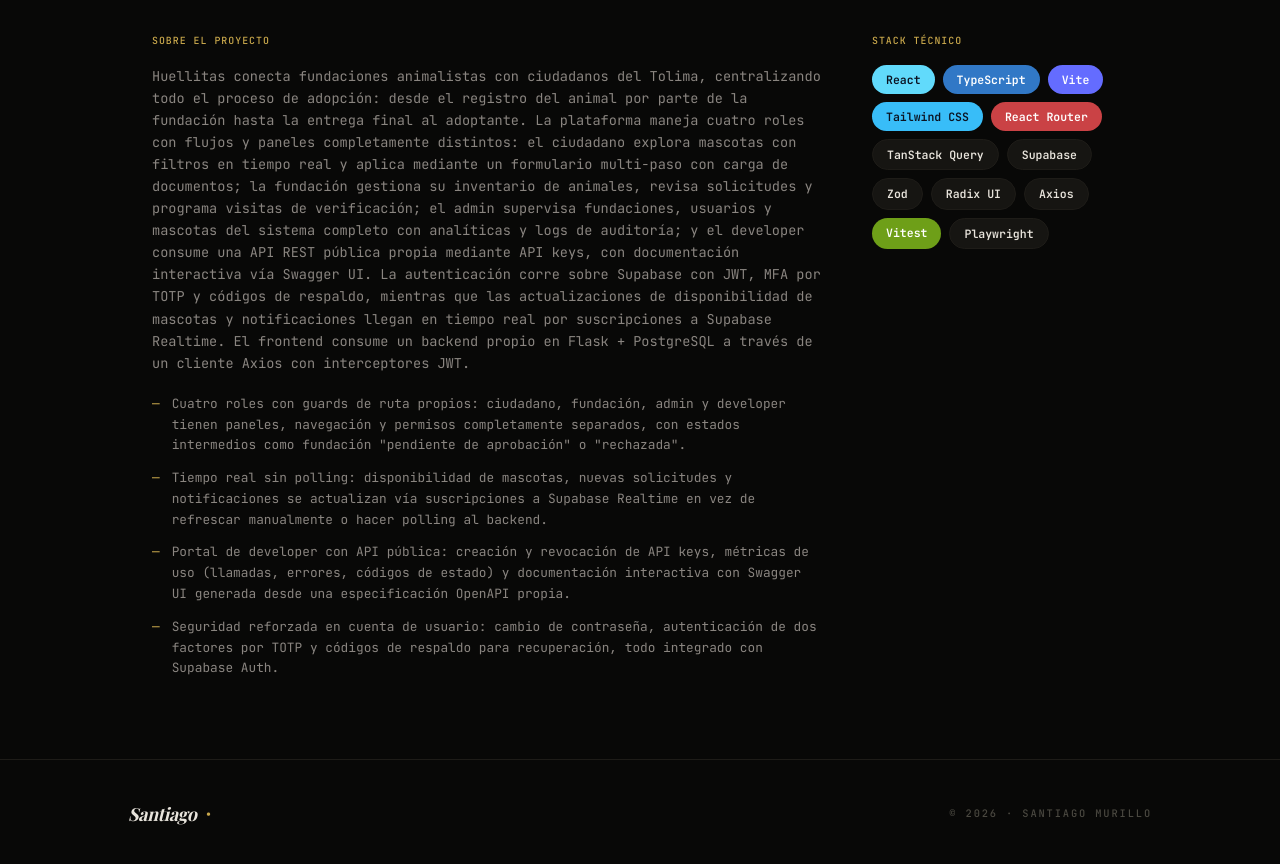
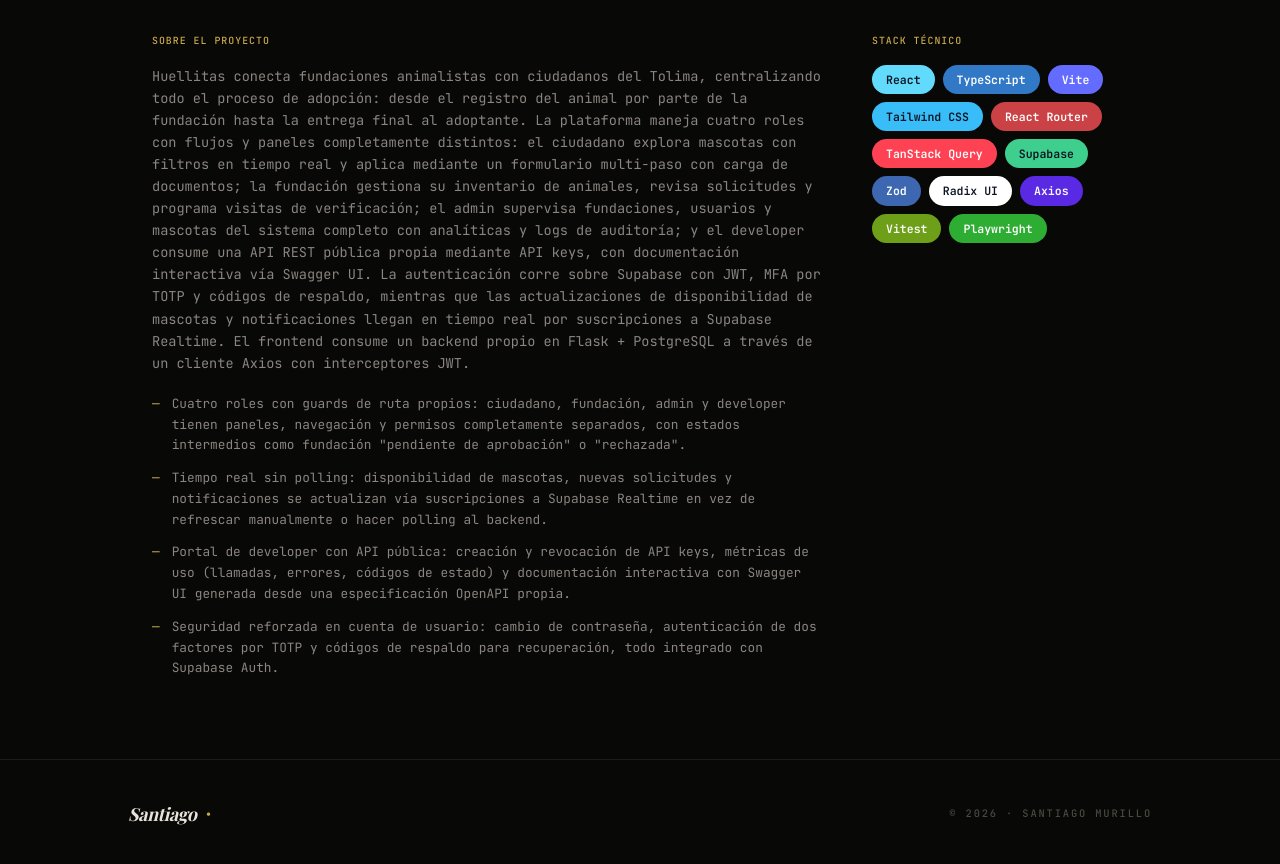
Before and after one commit to MurilloR11/MurilloR11.github.io, a React (Vite) app: page /proyectos/huellitas in a window 1280 px wide. Shown: the part 900-1764 px from the top of the page. Built offline with nearby package versions, Linux system fonts and the light colour scheme; a web font is replaced by a local one.

Commit message:
fix(projects): agregar colores de marca faltantes en pills del stack técnico

```diff
--- a/src/features/projects/techColors.ts
+++ b/src/features/projects/techColors.ts
@@ -15,6 +15,13 @@ const TECH_COLORS: Record<string, { bg: string; text: string }> = {
   'prettier':         { bg: '#F7B93E', text: '#1A1A1A' },
   'vitest':           { bg: '#6E9F18', text: '#FFFFFF' },
   'testing library':  { bg: '#E33332', text: '#FFFFFF' },
+  'tanstack query':   { bg: '#FF4154', text: '#FFFFFF' },
+  'react query':      { bg: '#FF4154', text: '#FFFFFF' },
+  'supabase':         { bg: '#3ECF8E', text: '#0B1220' },
+  'zod':              { bg: '#3E67B1', text: '#FFFFFF' },
+  'radix ui':         { bg: '#FFFFFF', text: '#0B1220' },
+  'axios':            { bg: '#5A29E4', text: '#FFFFFF' },
+  'playwright':       { bg: '#2EAD33', text: '#FFFFFF' },
 };
 
 const FALLBACK_COLOR = { bg: 'var(--color-elevated)', text: 'var(--color-cream)', isFallback: true };
```
